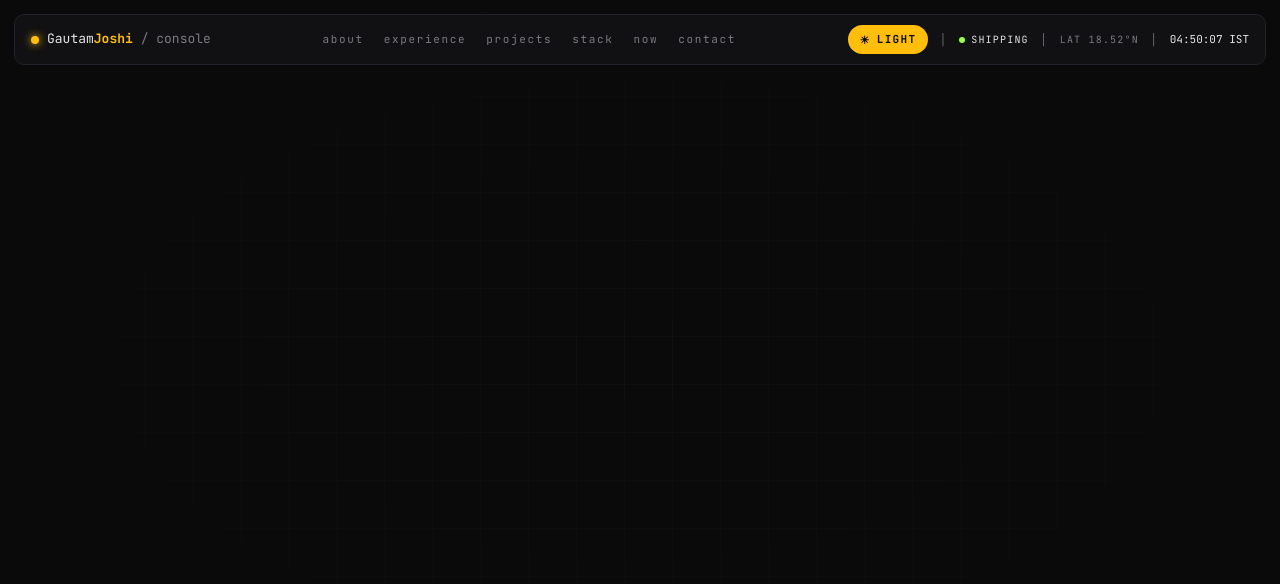
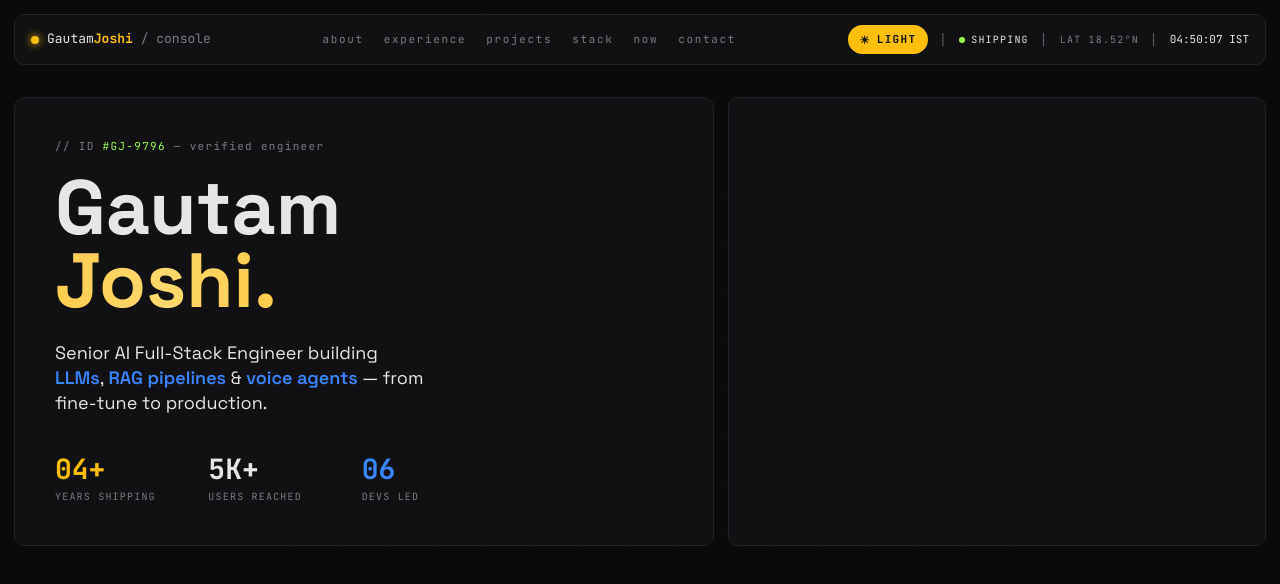
Before and after one commit to Darksteal9796/gautamjoshi-dev, a Next.js app: page / in a window 1280 px wide. Shown: the top 584 px of the page. Built offline with nearby package versions, Linux system fonts and the light colour scheme.

Commit message:
P4: hero — handle, h1 w/ shimmer+caret, role, stat row

```diff
--- a/src/app/globals.css
+++ b/src/app/globals.css
@@ -88,13 +88,47 @@ section {
   scroll-margin-top: 80px;
 }
 
+.hero-joshi {
+  background-image: linear-gradient(
+    90deg,
+    var(--amber) 0%,
+    color-mix(in srgb, var(--amber), white 40%) 50%,
+    var(--amber) 100%
+  );
+  background-size: 200% auto;
+  background-clip: text;
+  -webkit-background-clip: text;
+  color: transparent;
+  -webkit-text-fill-color: transparent;
+}
+
+.hero-caret {
+  color: var(--amber);
+  margin-left: 0.05em;
+  display: inline-block;
+}
+
 @media (prefers-reduced-motion: no-preference) {
   @keyframes ship-pulse {
     0%, 100% { opacity: 1; transform: scale(1); }
     50% { opacity: 0.5; transform: scale(0.85); }
   }
+  @keyframes hero-shimmer {
+    0% { background-position: 200% center; }
+    100% { background-position: -200% center; }
+  }
+  @keyframes caret-blink {
+    0%, 50% { opacity: 1; }
+    51%, 100% { opacity: 0; }
+  }
   .anim-ship-pulse {
     animation: ship-pulse 2s ease-in-out infinite;
+  }
+  .anim-hero-shimmer {
+    animation: hero-shimmer 4s linear infinite;
+  }
+  .anim-caret-blink {
+    animation: caret-blink 1.1s infinite;
   }
 }
 
--- a/src/app/page.tsx
+++ b/src/app/page.tsx
@@ -1,10 +1,13 @@
+import Hero from "@/components/Hero";
 import TopBar from "@/components/TopBar";
 
 export default function Page() {
   return (
     <>
       <TopBar />
-      <main />
+      <main>
+        <Hero />
+      </main>
     </>
   );
 }
--- a/src/components/CountUp.tsx
+++ b/src/components/CountUp.tsx
@@ -1,3 +1,19 @@
-export default function CountUp() {
-  return null;
+type Props = {
+  target: number | string;
+  suffix?: string;
+  duration?: number;
+  pad?: number;
+};
+
+export default function CountUp({ target, suffix = "", pad = 0 }: Props) {
+  const str =
+    typeof target === "number" && pad > 0
+      ? String(target).padStart(pad, "0")
+      : String(target);
+  return (
+    <span className="countup">
+      {str}
+      {suffix}
+    </span>
+  );
 }
--- a/src/components/Hero.tsx
+++ b/src/components/Hero.tsx
@@ -1,3 +1,91 @@
+import CountUp from "./CountUp";
+import OrbitGraph from "./OrbitGraph";
+
+type StatColor = "amber" | "blue" | "fg";
+
+const STAT_COLOR: Record<StatColor, string> = {
+  amber: "text-amber",
+  blue: "text-blue",
+  fg: "text-fg",
+};
+
+function Stat({
+  value,
+  label,
+  color,
+}: {
+  value: React.ReactNode;
+  label: string;
+  color: StatColor;
+}) {
+  return (
+    <div>
+      <div
+        className={`font-mono text-[28px] font-bold leading-none tabular-nums ${STAT_COLOR[color]}`}
+      >
+        {value}
+      </div>
+      <div className="mt-1.5 font-mono text-[10px] tracking-[0.12em] uppercase text-dim">
+        {label}
+      </div>
+    </div>
+  );
+}
+
 export default function Hero() {
-  return null;
+  return (
+    <section
+      aria-label="Hero"
+      className="px-3.5 pt-8 pb-12"
+    >
+      <div className="mx-auto max-w-[1380px] grid gap-3.5 grid-cols-1 min-[1100px]:grid-cols-[1.3fr_1fr]">
+        <div className="rounded-[10px] border border-line bg-panel p-6 md:p-10">
+          <p className="font-mono text-[11px] tracking-[0.12em] text-dim">
+            {"// ID "}
+            <span className="text-green">#GJ-9796</span>
+            {" — verified engineer"}
+          </p>
+          <h1
+            className="mt-4 font-bold leading-[0.95] text-fg"
+            style={{ fontSize: "clamp(34px, 6vw, 84px)" }}
+          >
+            Gautam
+            <br />
+            <span className="hero-joshi anim-hero-shimmer">Joshi.</span>
+            <span className="hero-caret anim-caret-blink" aria-hidden="true">
+              _
+            </span>
+          </h1>
+          <p className="mt-6 text-[18px] leading-snug max-w-[32ch] text-fg">
+            Senior AI Full-Stack Engineer building{" "}
+            <b className="text-blue font-semibold">LLMs</b>,{" "}
+            <b className="text-blue font-semibold">RAG pipelines</b> &amp;{" "}
+            <b className="text-blue font-semibold">voice agents</b> — from
+            fine-tune to production.
+          </p>
+          <div className="mt-10 grid grid-cols-3 gap-5 max-w-[440px]">
+            <Stat
+              value={<CountUp target={4} suffix="+" pad={2} />}
+              label="Years shipping"
+              color="amber"
+            />
+            <Stat
+              value={<CountUp target={5} suffix="K+" />}
+              label="Users reached"
+              color="fg"
+            />
+            <Stat
+              value={<CountUp target={6} pad={2} />}
+              label="Devs led"
+              color="blue"
+            />
+          </div>
+        </div>
+
+        <div className="rounded-[10px] border border-line bg-panel p-6 md:p-8 min-h-[360px] flex items-center justify-center">
+          <OrbitGraph />
+        </div>
+      </div>
+    </section>
+  );
 }
```
